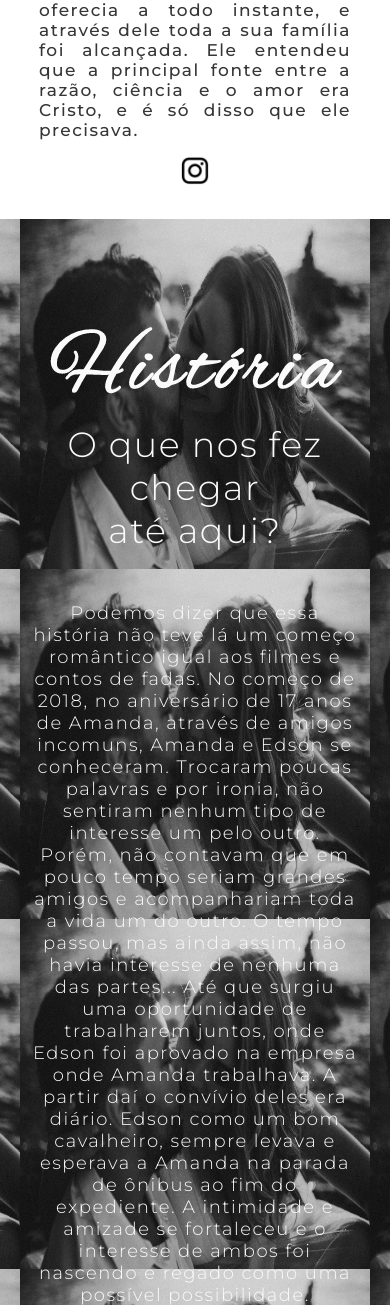
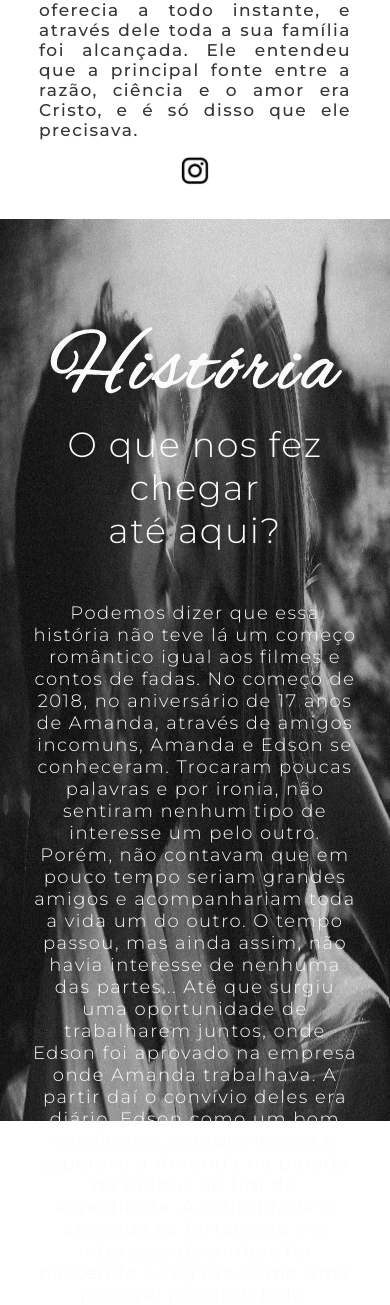
Before and after one commit to EdsonnOliveira/Wedding-Edson, a PHP site: page / in a window 390 px wide. Shown: the part 3010-4315 px from the top of the page. Run offline with PHP 8.4, Linux system fonts and the light colour scheme.

Commit message:
Background responsive

```diff
--- a/CSS/index.css
+++ b/CSS/index.css
@@ -127,7 +127,8 @@
 
 @media only screen and (max-width: 800px) {
     #history {
-        background-size: 350px 350px;
+        background-size: 100% 50%;
+        background-attachment: local;
         background-position: top;
     }
 
```
